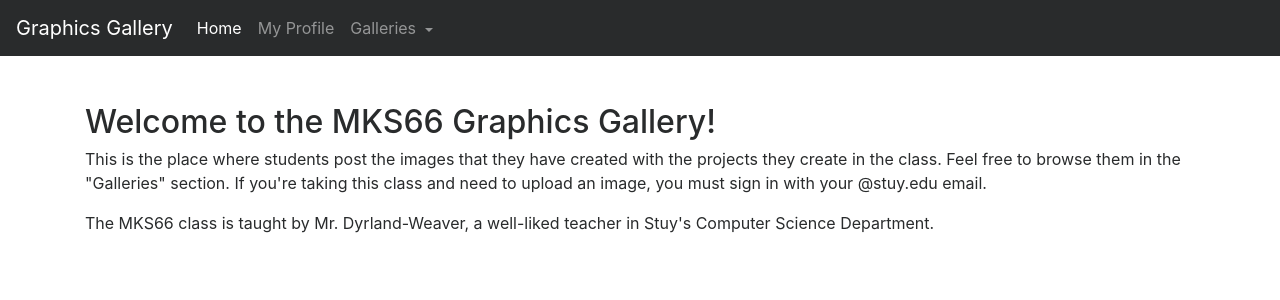
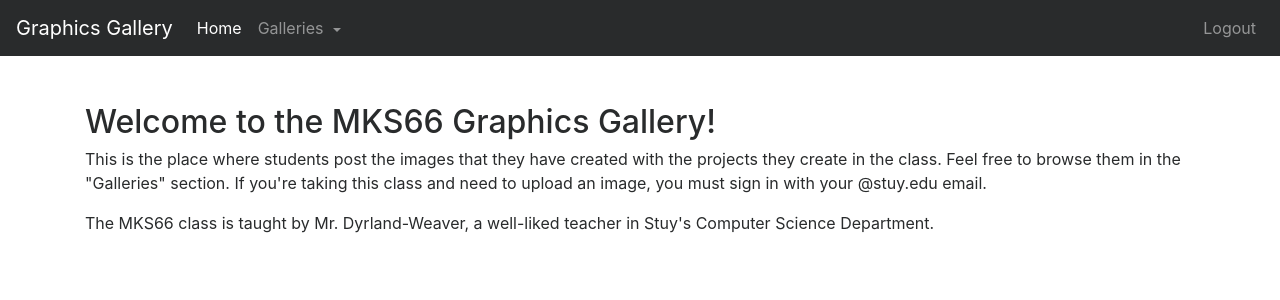
Before and after one commit to goyyapazham/expanding-intellect-memes, a Flask app: page / in a window 1280 px wide. Shown: the top 300 px of the page. Run offline with Flask 2, Linux system fonts and the light colour scheme; some libraries are stand-ins or nearby versions.

Commit message:
navbar login/logout

```diff
--- a/app.py
+++ b/app.py
@@ -15,7 +15,10 @@ def about():
      #   pl = "/profile/" + session["username"]
       #  return render_template('home.html', students = sqliteAttempt.displayStudentInfo(), assignments = sqliteAttempt.displayAllSubmittedAssignments(), profile_link = pl)
     #else:
-    return render_template('home.html', students = sqliteAttempt.displayStudentInfo(), assignments = sqliteAttempt.displayAllSubmittedAssignments(), profile_link = None)
+    if login.loggedIn(session):
+        return render_template('home.html', students = sqliteAttempt.displayStudentInfo(), assignments = sqliteAttempt.displayAllSubmittedAssignments(), profile_link = login.getEmail())
+    else:
+        return render_template('home.html', students = sqliteAttempt.displayStudentInfo(), assignments = sqliteAttempt.displayAllSubmittedAssignments(), profile_link = None)
 
 @app.route("/gallery")
 def gallery():
--- a/templates/home.html
+++ b/templates/home.html
@@ -21,11 +21,13 @@
 	  <li class="nav-item active">
             <a class="nav-link" href="#">Home <!--<span class="sr-only">(current)</span>--></a>
 	  </li>
-	  {% if profile_link == None %}
+	  {% if profile_link != None %}
 	  <li class="nav-item">
             <a class="nav-link" href={{profile_link}}>My Profile</a>
 	  </li>
 	  {% endif %}
+
+
 	  <li class="nav-item dropdown">
             <a class="nav-link dropdown-toggle" id="navbarDropdownMenuLink" data-toggle="dropdown" aria-haspopup="true" aria-expanded="false">
               Galleries
@@ -40,6 +42,17 @@
               <a class="dropdown-item" href="/gallery">Gallery 3</a>
 	    </div>
 	  </li>
+	</ul>
+	<ul class="navbar-nav ml-auto">
+	  {% if profile_link != None %}
+	  <li class="nav-item">
+            <a class="nav-link" href="/auth">Login</a>
+	  </li>
+	  {% else %}
+	  <li class="nav-item">
+            <a class="nav-link" href="#">Logout</a>
+	  </li>
+	  {% endif %}
 	</ul>
       </div>
     </nav>
```
